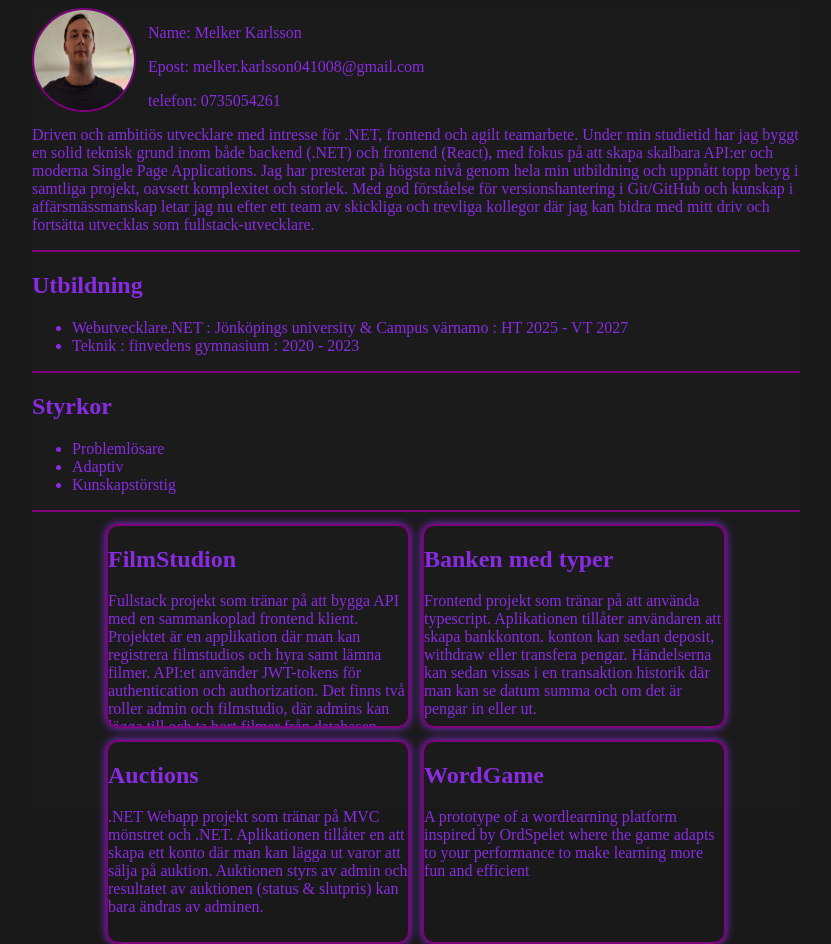
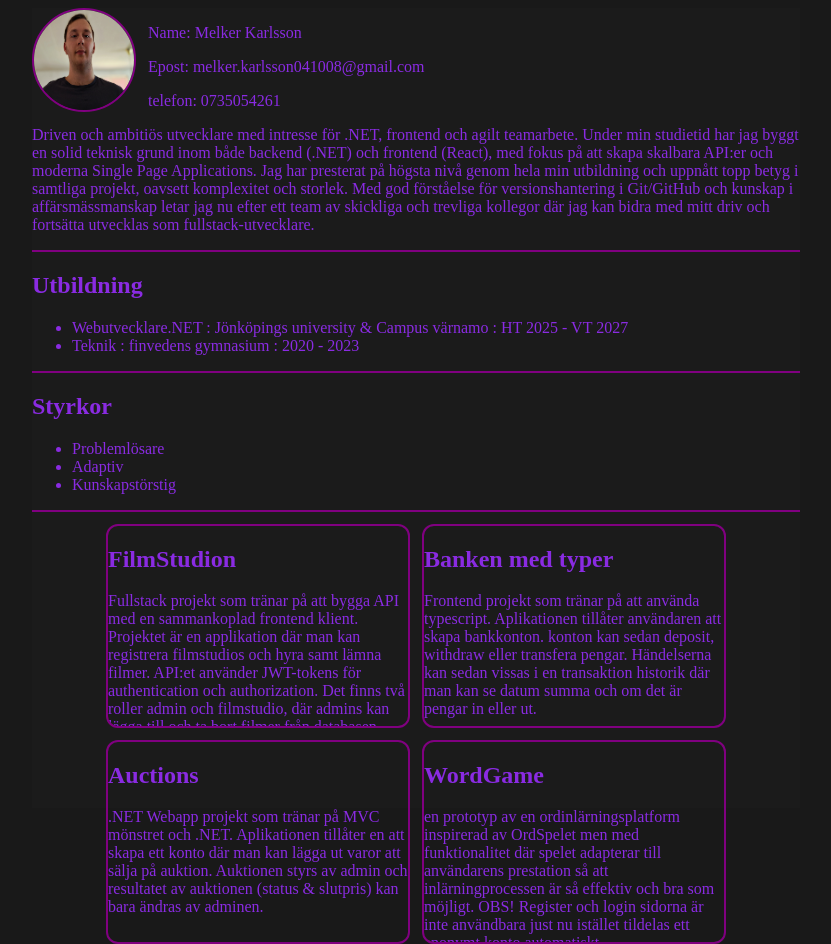
Before and after one commit to Melker-Karlsson/Melker-Karlsson.github.io, a React (Vite) app in the folder CV/: page / in a window 1280 px wide. Shown: the whole page, without its empty margins (224-1055 px from the left). Built offline with nearby package versions, Linux system fonts and the light colour scheme.

Commit message:
Added animations to the cv

```diff
--- a/CV/src/components/Profile.tsx
+++ b/CV/src/components/Profile.tsx
@@ -4,9 +4,9 @@ export default function Profile(){
     return(
         <div id="profileContainer">
             <img src="profile.jpg" alt="ProfileImg" id="profileImg"/>
-            <p>Name: Melker Karlsson</p>
-            <p>Epost: melker.karlsson041008@gmail.com</p>
-            <p>telefon: 0735054261</p>
+            <p id='name'>Name: Melker Karlsson</p>
+            <p id='email'>Epost: melker.karlsson041008@gmail.com</p>
+            <p id='phone'>telefon: 0735054261</p>
             <p>Driven och ambitiös utvecklare med intresse för .NET, frontend och agilt teamarbete. Under min studietid har jag byggt en solid teknisk grund inom både backend (.NET) och frontend (React), med fokus på att skapa skalbara API:er och moderna Single Page Applications. Jag har presterat på högsta nivå genom hela min utbildning och uppnått topp betyg i samtliga projekt, oavsett komplexitet och storlek. Med god förståelse för versionshantering i Git/GitHub och kunskap i affärsmässmanskap letar jag nu efter ett team av skickliga och trevliga kollegor där jag kan bidra med mitt driv och fortsätta utvecklas som fullstack-utvecklare.</p>
         </div>
     )
--- a/CV/src/components/myProjects.tsx
+++ b/CV/src/components/myProjects.tsx
@@ -7,7 +7,7 @@ export default function MyProjects(){
             <Project projectName="FilmStudion" description="Fullstack projekt som tränar på att bygga API med en sammankoplad frontend klient. Projektet är en applikation där man kan registrera filmstudios och hyra samt lämna filmer. API:et använder JWT-tokens för authentication och authorization. Det finns två roller admin och filmstudio, där admins kan lägga till och ta bort filmer från databasen genom apiet." link="https://github.com/Melker-Karlsson/FilmStudion"/>
             <Project projectName="Banken med typer" description="Frontend projekt som tränar på att använda typescript. Aplikationen tillåter användaren att skapa bankkonton. konton kan sedan deposit, withdraw eller transfera pengar. Händelserna kan sedan vissas i en transaktion historik där man kan se datum summa och om det är pengar in eller ut." link="https://github.com/Melker-Karlsson/Banken-med-typer-och-objekt"/>
             <Project projectName="Auctions" description=".NET Webapp projekt som tränar på MVC mönstret och .NET. Aplikationen tillåter en att skapa ett konto där man kan lägga ut varor att sälja på auktion. Auktionen styrs av admin och resultatet av auktionen (status & slutpris) kan bara ändras av adminen." link="https://github.com/Melker-Karlsson/Auctions"/>
-            <Project projectName="WordGame" description="A prototype of a wordlearning platform inspired by OrdSpelet where the game adapts to your performance to make learning more fun and efficient" link="https://word-game-app-ep95t.ondigitalocean.app"/>
+            <Project projectName="WordGame" description="en prototyp av en ordinlärningsplatform inspirerad av OrdSpelet men med funktionalitet där spelet adapterar till användarens prestation så att inlärningprocessen är så effektiv och bra som möjligt. OBS! Register och login sidorna är inte användbara just nu istället tildelas ett anonymt konto automatiskt." link="https://word-game-app-ep95t.ondigitalocean.app"/>
         </div>
     )
 }
--- a/CV/src/css/MyProjects.css
+++ b/CV/src/css/MyProjects.css
@@ -7,4 +7,14 @@
     width: 100%;
     justify-content: center;
     margin-top: 12px;
+    animation: fadeIn 4s ease;
 }
+
+@keyframes fadeIn {
+    from {
+        opacity: 0;
+    }
+    to {
+        opacity: 1;
+    }
+}
--- a/CV/src/css/Profile.css
+++ b/CV/src/css/Profile.css
@@ -10,4 +10,12 @@
 
 #profileContainer{
     border-bottom: 2px solid purple;
+    animation: fadeIn 1s ease;
 }
+
+#name{
+
+}
+
+#email{
+}
--- a/CV/src/css/Project.css
+++ b/CV/src/css/Project.css
@@ -1,12 +1,12 @@
 .project{
   width: 300px;
   height: 200px;
-  box-shadow: 0 0 8px blueviolet;
   overflow-y: scroll;
   -ms-overflow-style: none;
   scrollbar-width: none;
   border: 2px solid purple;
   border-radius: 12px;
+  transition: transform 0.2s ease, background-color 0.2s ease;
 }
 
 a{
@@ -23,5 +23,7 @@ a{
 }
 
 .project:hover{
-  background-color: rgb(20, 20, 20);
+  background-color: rgb(35, 35, 35);
+  box-shadow: 0 0 8px blueviolet;
+  transform: scale(1.02);
 }
--- a/CV/src/css/Styrkor.css
+++ b/CV/src/css/Styrkor.css
@@ -1,4 +1,5 @@
 #styrkorContainer{
     width: 100%;
     border-bottom: 2px solid purple;
+    animation: fadeIn 3s ease;
 }
--- a/CV/src/css/Utbildning.css
+++ b/CV/src/css/Utbildning.css
@@ -1,6 +1,7 @@
 #utbildningContainer{
     width: 100%;
     border-bottom: 2px solid purple ;
+    animation: fadeIn 2s ease;
 }
 
 #utbildningContainer ul{
```
